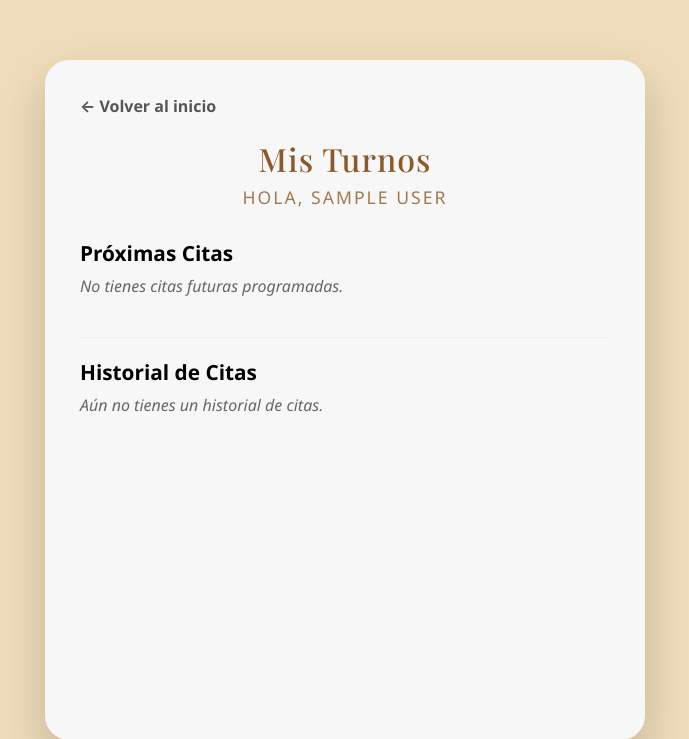
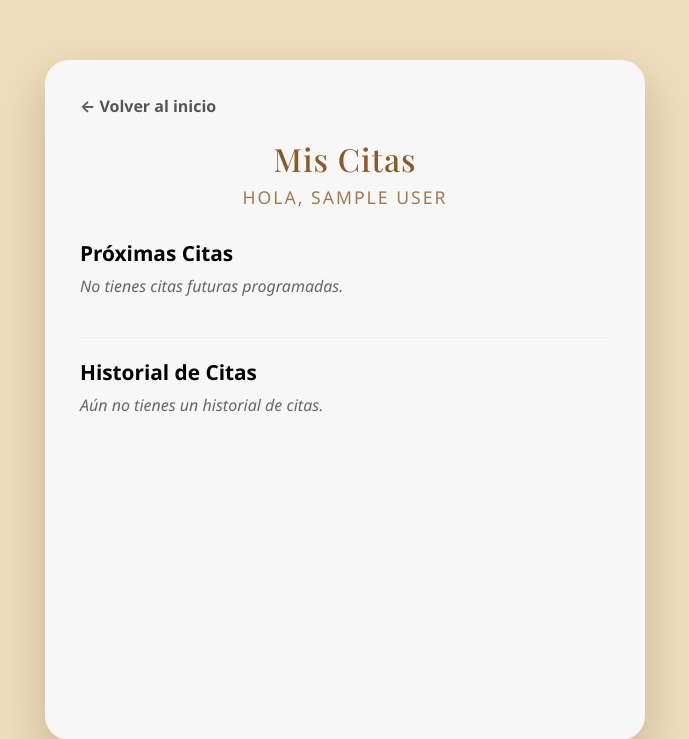
Before and after one commit to Dfg94/Agenda_web, a Flask app: page /mis_turnos in a window 1280 px wide. Shown: the top 739 px of the page, without its empty margins (295-984 px from the left). Run offline with Flask 3, Linux system fonts and the light colour scheme; the visitor is signed in with stand-in values (Sample User, id 1); some web fonts are replaced.

Commit message:
Cambiar texto Mis Turnos por Mis Citas

```diff
--- a/templates/index.html
+++ b/templates/index.html
@@ -25,7 +25,7 @@
             <br><br>
             <a href="{{ url_for('mis_turnos') }}"
                 style="color: #fff; background-color: #e84b7a; padding: 5px 12px; border-radius: 12px; text-decoration: none; font-weight: bold; margin-right: 10px;">📅
-                Mis Turnos</a>
+                Mis Citas</a>
             <a href="{{ url_for('logout_cliente') }}"
                 style="margin-left: 10px; color: #ff4b4b; text-decoration: none; font-weight: bold;">Cerrar sesión</a>
             {% else %}
--- a/templates/mis_turnos.html
+++ b/templates/mis_turnos.html
@@ -4,7 +4,7 @@
 <head>
     <meta charset="UTF-8">
     <meta name="viewport" content="width=device-width, initial-scale=1.0">
-    <title>Mis Turnos - Agenda Beauty</title>
+    <title>Mis Citas - Agenda Beauty</title>
     <link rel="stylesheet" href="{{ url_for('static', filename='style.css') }}">
     <!-- Manifest para PWA -->
     <link rel="manifest" href="{{ url_for('static', filename='manifest.json') }}">
@@ -60,14 +60,14 @@
                 inicio</a>
         </div>
 
-        <h1>Mis Turnos</h1>
+        <h1>Mis Citas</h1>
         <p class="subtitle" style="margin-bottom: 30px;">Hola, {{ cliente_nombre }}</p>
 
         <h2>Próximas Citas</h2>
         {% if proximos %}
         {% for r in proximos %}
         <div class="turno-card">
-            {% if loop.first %}<span class="badge-proximo">Siguiente turno</span>{% endif %}
+            {% if loop.first %}<span class="badge-proximo">Siguiente cita</span>{% endif %}
             <div class="turno-titulo">{{ r.servicio }}</div>
             <p class="turno-detalle">📅 Fecha: <b>{{ r.fecha }}</b></p>
             <p class="turno-detalle">⏰ Hora: <b>{{ r.inicio }}</b></p>
```
